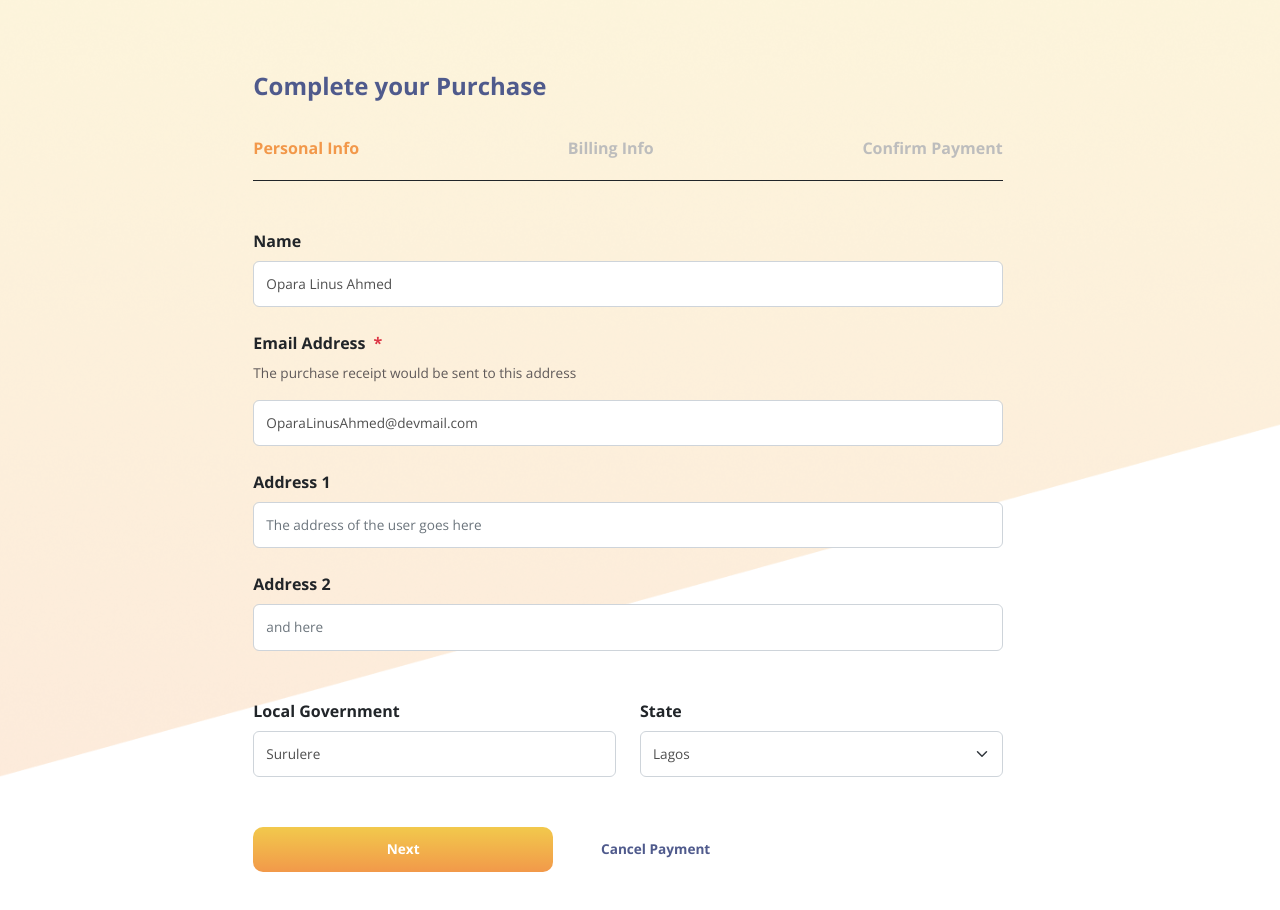
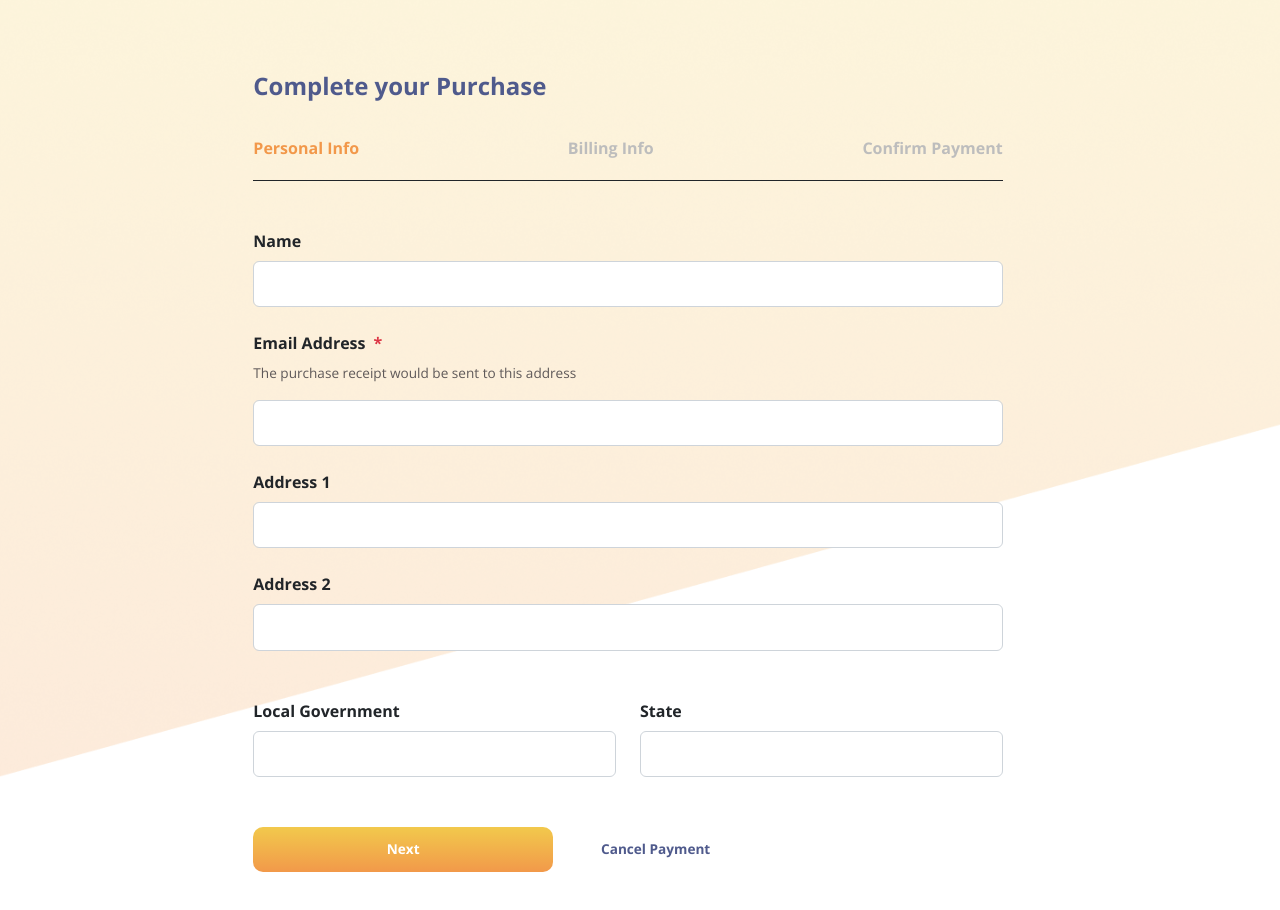
Before and after one commit to Similoluwa-Catherine/payment-flow, a React (Create React App) app: page / in a window 1280 px wide. Shown: the top 910 px of the page. Built offline with nearby package versions, Linux system fonts and the light colour scheme.

Commit message:
removed dummy data

```diff
--- a/src/Billing.js
+++ b/src/Billing.js
@@ -3,12 +3,11 @@ import { Link } from "react-router-dom";
 import Nav from "./Nav";
 
 const Billing = () => {
-  // const Navigate = useNavigate();
-  const [cardName, setCardName] = useState("Opara Linus Ahmed");
-  const [cardType, setCardType] = useState("Visa");
-  const [cardDetails, setcardDetails] = useState("44960 44960 44960 44960");
-  const [expiryDate, setExpiryDate] = useState("04 / 23");
-  const [cvv, setCvv] = useState("923");
+  const [cardName, setCardName] = useState("");
+  const [cardType, setCardType] = useState("");
+  const [cardDetails, setCardDetails] = useState("");
+  const [expiryDate, setExpiryDate] = useState("");
+  const [cvv, setCvv] = useState("");
 
   return (
     <div className="container-fluid d-flex justify-content-center row">
@@ -35,9 +34,13 @@ const Billing = () => {
                 </label>
                 <select
                   className="form-select select"
+                  value={cardType}
                   onChange={(e) => setCardType(e.target.value)}
                 >
-                  <option>{cardType}</option>
+                  <option selected>Select card type</option>
+                  <option>Visa</option>
+                  <option>Master Card</option>
+                  <option>Verve</option>
                 </select>
               </div>
               <div className="row mt-5">
@@ -48,7 +51,7 @@ const Billing = () => {
                   <input
                     type="text"
                     value={cardDetails}
-                    onChange={(e) => setcardDetails(e.target.value)}
+                    onChange={(e) => setCardDetails(e.target.value)}
                     name="name"
                     className="form-control input"
                   />
@@ -94,5 +97,3 @@ const Billing = () => {
   );
 };
 export default Billing;
-
-// onClick={() => Navigate(/payment-confirmation)}
--- a/src/Profile.js
+++ b/src/Profile.js
@@ -3,14 +3,14 @@ import { Link } from "react-router-dom";
 import Nav from "./Nav";
 
 const Profile = () => {
-  const [name, setName] = useState("Opara Linus Ahmed");
-  const [email, setEmail] = useState("OparaLinusAhmed@devmail.com");
+  const [name, setName] = useState("");
+  const [email, setEmail] = useState("");
   const [address, setAddress] = useState({
     address1: "",
     address2: "",
   });
-  const [localGovernment, setLocalGovernment] = useState("Surulere");
-  const [state, setState] = useState("Lagos");
+  const [localGovernment, setLocalGovernment] = useState("");
+  const [state, setState] = useState("");
 
   return (
     <div className="container-fluid d-flex justify-content-center row">
@@ -49,7 +49,6 @@ const Profile = () => {
                 <input
                   type="text"
                   value={address.address1}
-                  placeholder="The address of the user goes here"
                   onChange={(e) => setAddress(e.target.value)}
                   name="address1"
                   className="form-control input"
@@ -60,7 +59,6 @@ const Profile = () => {
                 <input
                   type="text"
                   value={address.address2}
-                  placeholder="and here"
                   onChange={(e) => setAddress(e.target.value)}
                   name="address2"
                   className="form-control input"
@@ -79,12 +77,13 @@ const Profile = () => {
                 </div>
                 <div className="col-md-6 form-group mt-4 mt-lg-0 mt-md-0">
                   <label className="form-label fw-bold">State</label>
-                  <select
-                    className="form-select select"
+                  <input
+                    type="text"
+                    value={state}
                     onChange={(e) => setState(e.target.value)}
-                  >
-                    <option>{state}</option>
-                  </select>
+                    name="state"
+                    className="form-control input"
+                  />
                 </div>
               </div>
             </div>
```
